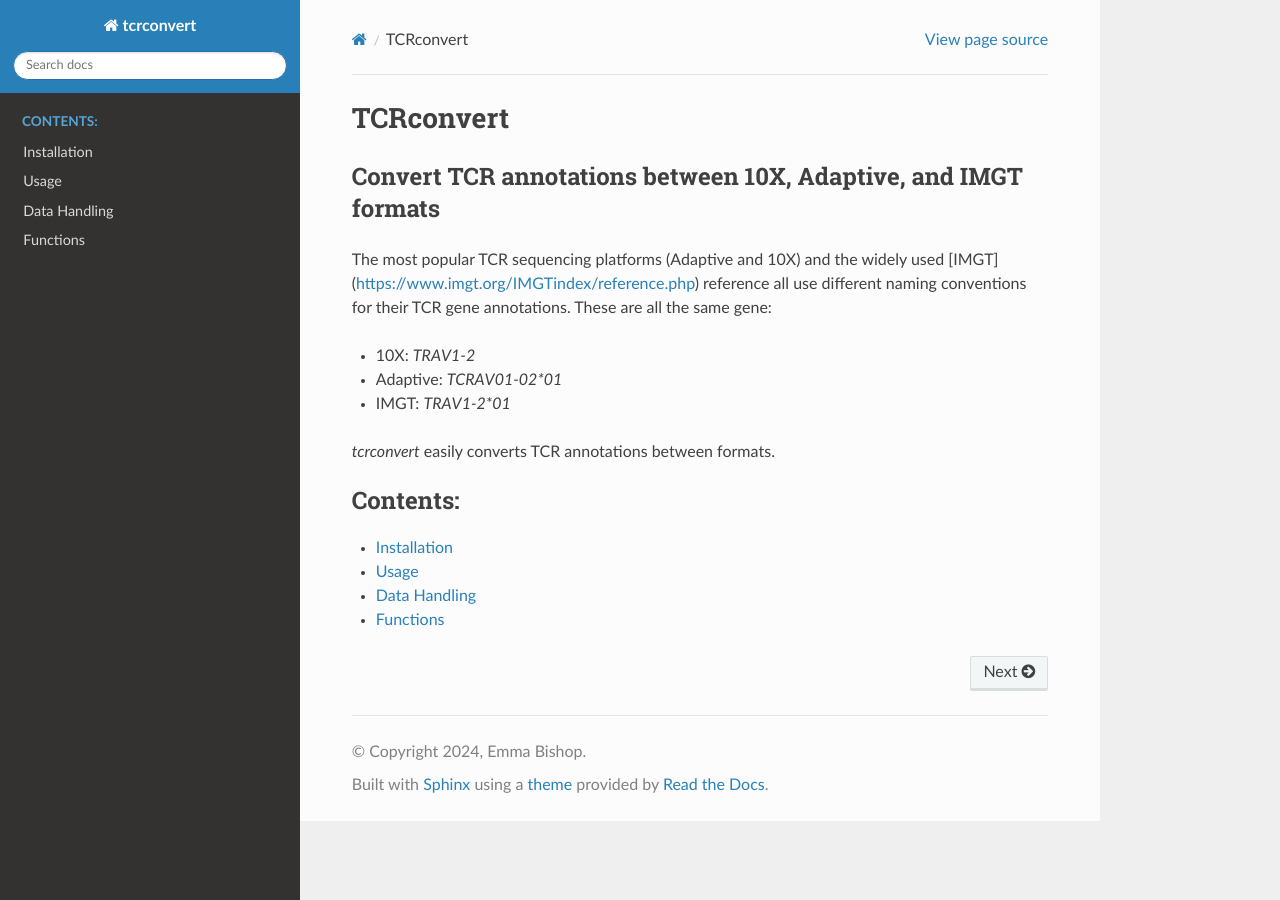
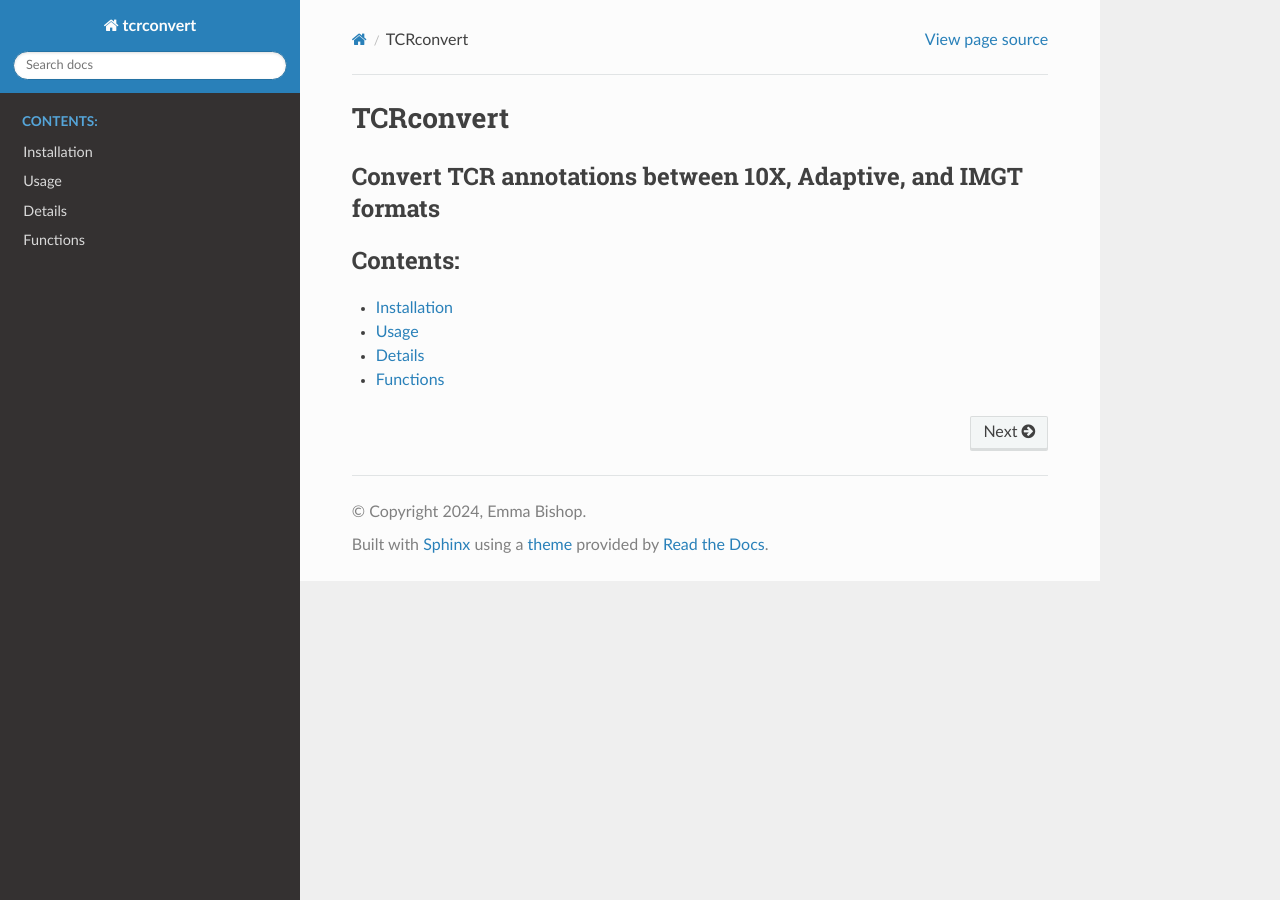
Before and after one commit to seshadrilab/tcrconvert, a Sphinx documentation site: the page built from docs/source/index.rst, in a window 1280 px wide. Built offline with Sphinx 7.4.7 and the Read the Docs theme 2.0.0, drawn with Linux system fonts in a browser that asks for light colours.

Commit message:
Update docs text

```diff
--- a/docs/source/functions.rst
+++ b/docs/source/functions.rst
@@ -7,6 +7,8 @@ Functions
 
 .. autofunction:: build_lookup.extract_imgt_genes
 
+.. autofunction:: build_lookup.add_dash_one
+
 .. autofunction:: build_lookup.pad_single_digit
 
 .. autofunction:: build_lookup.build_lookup_from_fastas
--- a/docs/source/index.rst
+++ b/docs/source/index.rst
@@ -9,19 +9,11 @@ TCRconvert
 Convert TCR annotations between 10X, Adaptive, and IMGT formats
 ----------------------------------------------------------------
 
-The most popular TCR sequencing platforms (Adaptive and 10X) and the widely used [IMGT](https://www.imgt.org/IMGTindex/reference.php) reference all use different naming conventions for their TCR gene annotations. These are all the same gene:
-
-* 10X: `TRAV1-2`
-* Adaptive: `TCRAV01-02*01`
-* IMGT: `TRAV1-2*01`
-
-`tcrconvert` easily converts TCR annotations between formats.
-
 .. toctree::
    :maxdepth: 1
    :caption: Contents:
 
    installation
    usage
-   datahandling
+   details
    functions
--- a/docs/source/installation.rst
+++ b/docs/source/installation.rst
@@ -1,7 +1,7 @@
 Installation
 ============
 
-``tcrconvert`` requires ``pandas >= 1.5.0`` .
+``tcrconvert`` requires ``pandas >= 1.5.0``.
 
 You can install using ``pip``. Clone this repo, then from the top-level folder run:
 
```
Also changed, not shown: docs/source/details.rst (renamed from docs/source/datahandling.rst, +11 -8 lines).
